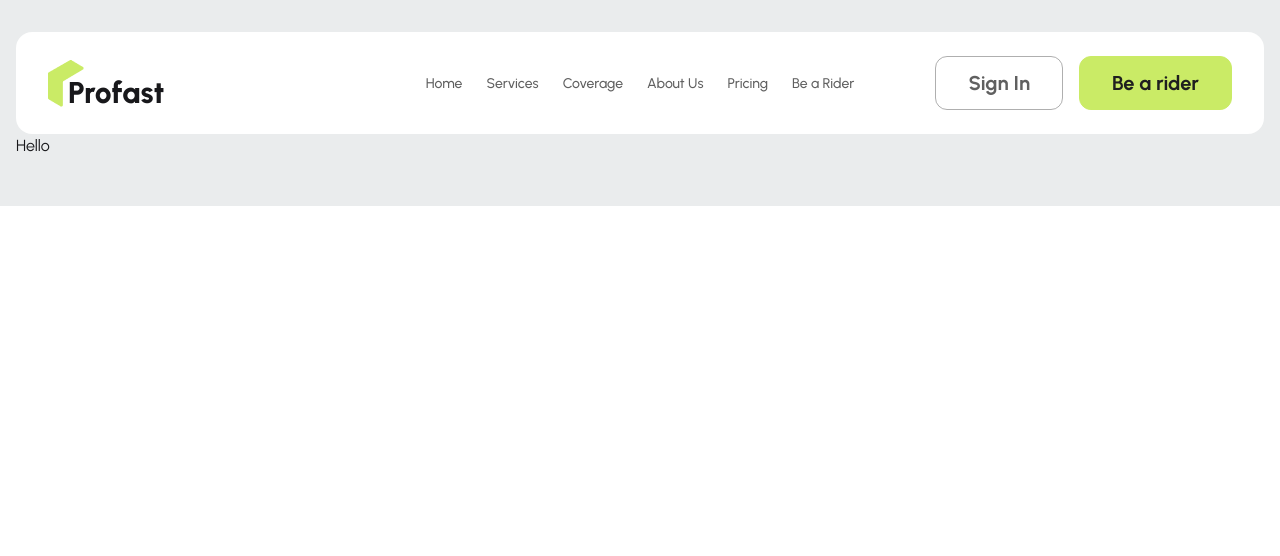
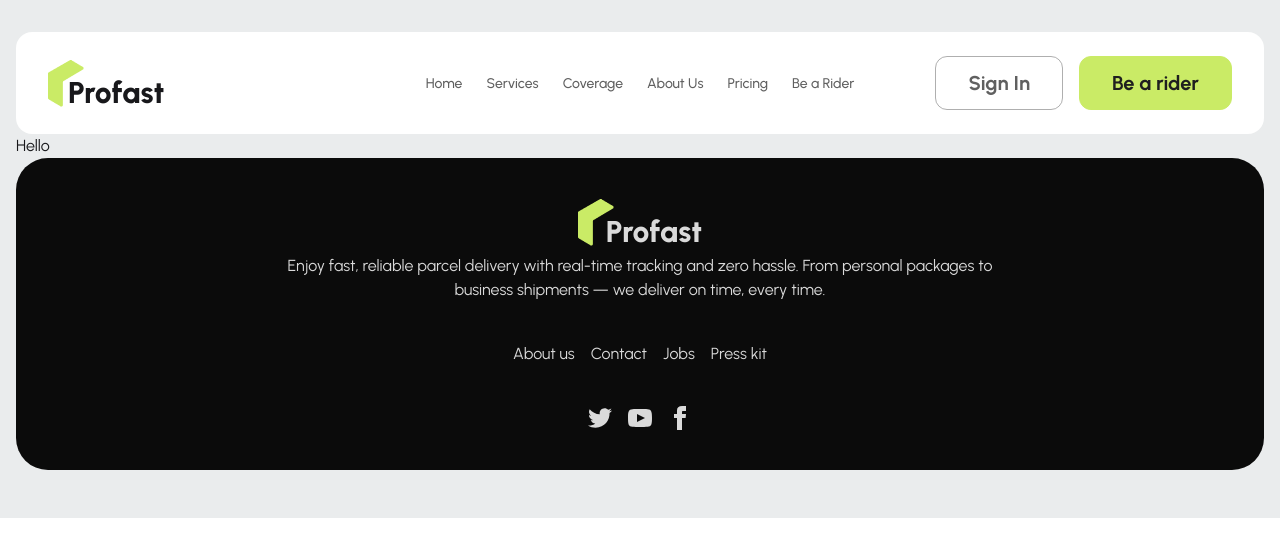
Before and after one commit to arifucoder/profast-client, a React (Vite) app: page / in a window 1280 px wide. Shown: the top 556 px of the page. Built offline with nearby package versions, Linux system fonts and the light colour scheme.

Commit message:
done partially footer design

```diff
--- a/src/index.css
+++ b/src/index.css
@@ -9,6 +9,10 @@
   --color-c606060: #606060;
   --color-ccaeb66: #caeb66;
   --color-c1f1f1f: #1f1f1f;
+  --color-c0b0b0b: #0b0b0b;
+  --color-cdadada: #dadada;
+  --color-c03464d: #03464d;
+  --container-8xl: 94rem;
 }
 
 body {
--- a/src/layouts/RootLayout.jsx
+++ b/src/layouts/RootLayout.jsx
@@ -1,12 +1,14 @@
 import React from "react";
 import { Outlet } from "react-router";
 import Navbar from "../pages/shared/NavBar/Navbar";
+import Footer from "../pages/shared/Footer/Footer";
 
 const RootLayout = () => {
 	return (
 		<div className="bg-ceaeced pt-8 pb-12 px-4">
 			<Navbar></Navbar>
 			<Outlet></Outlet>
+			<Footer></Footer>
 		</div>
 	);
 };
--- a/src/pages/shared/Footer/Footer.jsx
+++ b/src/pages/shared/Footer/Footer.jsx
@@ -1,7 +1,46 @@
 import React from "react";
-
+import { Link } from "react-router";
+import profastLogo from "../../../assets/logo.png";
 const Footer = () => {
-	return <div></div>;
+	return (
+		<footer className="footer footer-horizontal footer-center bg-c0b0b0b text-cdadada p-10 max-w-8xl mx-auto rounded-4xl">
+			<div>
+				<Link className="text-xl flex gap-0 items-end">
+					<img src={profastLogo} alt="Profast Logo" />{" "}
+					<span className="-ml-2 -mb-1 font-extrabold text-3xl">Profast</span>
+				</Link>
+				<p className="max-w-[748px] mx-auto leading-6 text-base">
+					Enjoy fast, reliable parcel delivery with real-time tracking and zero hassle. From personal packages to
+					business shipments — we deliver on time, every time.
+				</p>
+			</div>
+			<nav className="grid grid-flow-col gap-4 text-base">
+				<Link className="link link-hover">About us</Link>
+				<Link className="link link-hover">Contact</Link>
+				<Link className="link link-hover">Jobs</Link>
+				<Link className="link link-hover">Press kit</Link>
+			</nav>
+			<nav>
+				<div className="grid grid-flow-col gap-4">
+					<a>
+						<svg xmlns="http://www.w3.org/2000/svg" width="24" height="24" viewBox="0 0 24 24" className="fill-current">
+							<path d="M24 4.557c-.883.392-1.832.656-2.828.775 1.017-.609 1.798-1.574 2.165-2.724-.951.564-2.005.974-3.127 1.195-.897-.957-2.178-1.555-3.594-1.555-3.179 0-5.515 2.966-4.797 6.045-4.091-.205-7.719-2.165-10.148-5.144-1.29 2.213-.669 5.108 1.523 6.574-.806-.026-1.566-.247-2.229-.616-.054 2.281 1.581 4.415 3.949 4.89-.693.188-1.452.232-2.224.084.626 1.956 2.444 3.379 4.6 3.419-2.07 1.623-4.678 2.348-7.29 2.04 2.179 1.397 4.768 2.212 7.548 2.212 9.142 0 14.307-7.721 13.995-14.646.962-.695 1.797-1.562 2.457-2.549z"></path>
+						</svg>
+					</a>
+					<a>
+						<svg xmlns="http://www.w3.org/2000/svg" width="24" height="24" viewBox="0 0 24 24" className="fill-current">
+							<path d="M19.615 3.184c-3.604-.246-11.631-.245-15.23 0-3.897.266-4.356 2.62-4.385 8.816.029 6.185.484 8.549 4.385 8.816 3.6.245 11.626.246 15.23 0 3.897-.266 4.356-2.62 4.385-8.816-.029-6.185-.484-8.549-4.385-8.816zm-10.615 12.816v-8l8 3.993-8 4.007z"></path>
+						</svg>
+					</a>
+					<a>
+						<svg xmlns="http://www.w3.org/2000/svg" width="24" height="24" viewBox="0 0 24 24" className="fill-current">
+							<path d="M9 8h-3v4h3v12h5v-12h3.642l.358-4h-4v-1.667c0-.955.192-1.333 1.115-1.333h2.885v-5h-3.808c-3.596 0-5.192 1.583-5.192 4.615v3.385z"></path>
+						</svg>
+					</a>
+				</div>
+			</nav>
+		</footer>
+	);
 };
 
 export default Footer;
--- a/src/pages/shared/NavBar/Navbar.jsx
+++ b/src/pages/shared/NavBar/Navbar.jsx
@@ -28,7 +28,7 @@
 		</>
 	);
 	return (
-		<div className="navbar bg-base-100 max-w-[1500px] mx-auto px-8 py-6 rounded-2xl">
+		<div className="navbar bg-base-100 max-w-8xl mx-auto px-8 py-6 rounded-2xl">
 			<div className="navbar-start">
 				<div className="dropdown">
 					<div tabIndex={0} role="button" className="btn btn-ghost lg:hidden">
```
